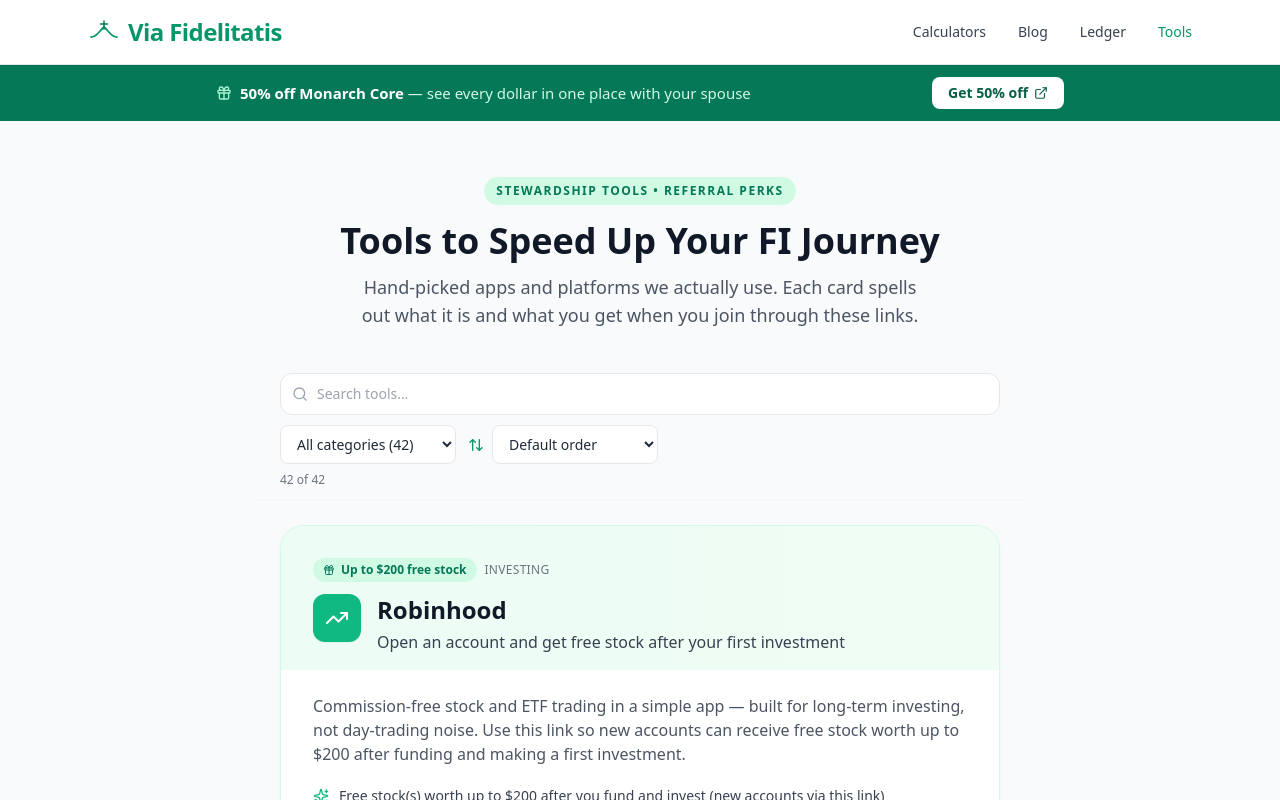
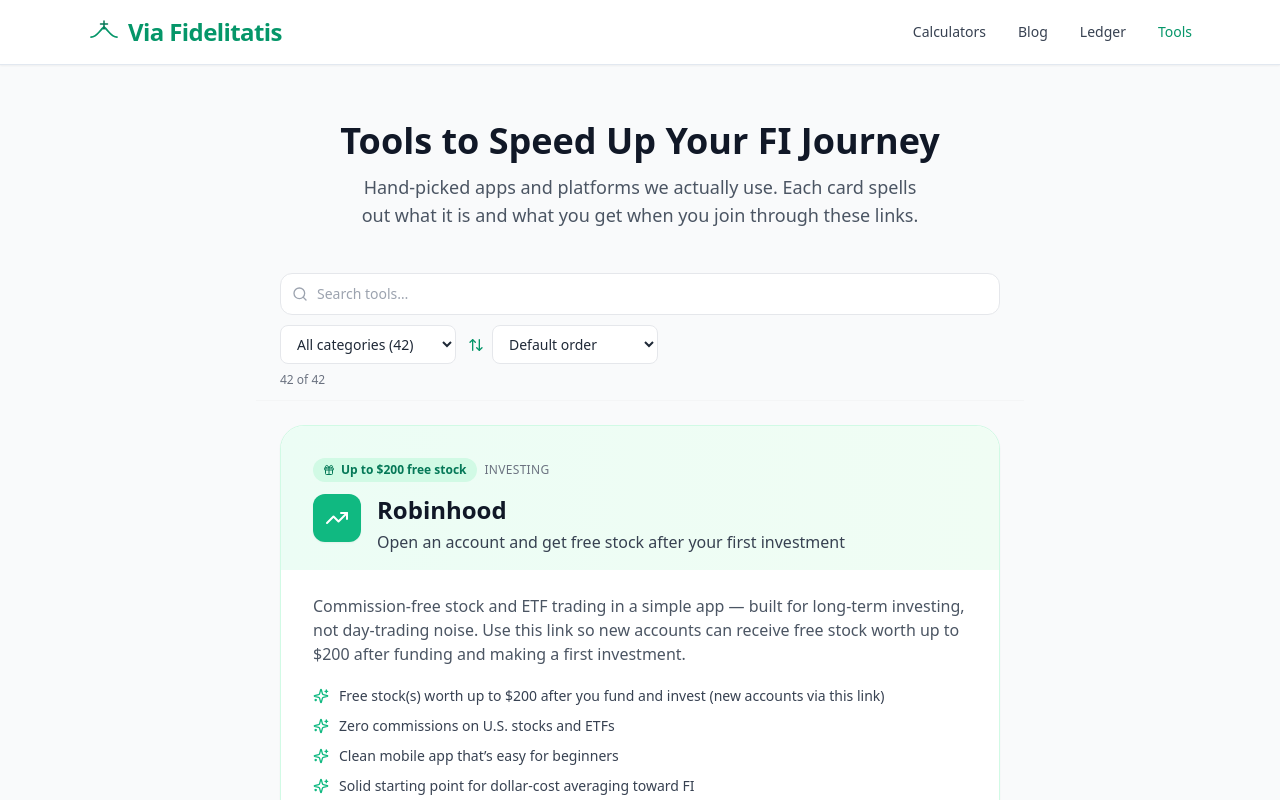
Before and after one commit to daughterpop/super-fi-calc, a React (Vite) app: page /tools in a window 1280 px wide. Shown: the top 800 px of the page. Built offline with nearby package versions, Linux system fonts and the light colour scheme.

Commit message:
Daily site improvement: Drop the referral strip and badge on Tools so the catalog is the offer – October 5, 2026

```diff
--- a/src/components/SiteHeader.jsx
+++ b/src/components/SiteHeader.jsx
@@ -19,7 +19,7 @@ function navActive(pathname, to) {
 
 /**
  * Shared sticky nav + optional rotating referral strip.
- * Strip shows on home, /calculators (+ tool pages), and /tools (not FAQ, blog, subscribe).
+ * Strip shows on home and /calculators (+ tool pages). Not on /tools — that page is already the catalog.
  * @param {{ showReferralStrip?: boolean }} props
  */
 export default function SiteHeader({ showReferralStrip = true }) {
@@ -28,7 +28,6 @@ export default function SiteHeader({ showReferralStrip = true }) {
   const stripAllowed =
     showReferralStrip &&
     (pathname === '/' ||
-      pathname === '/tools' ||
       pathname === '/calculators' ||
       pathname.startsWith('/calculators/'));
 
--- a/src/pages/Tools.jsx
+++ b/src/pages/Tools.jsx
@@ -291,13 +291,10 @@ export default function Tools() {
 
   return (
     <div className="min-h-screen bg-gray-50 overflow-x-hidden">
-      <SiteHeader />
+      <SiteHeader showReferralStrip={false} />
 
       <div className="max-w-3xl mx-auto px-4 sm:px-6 py-10 sm:py-14">
         <div className="text-center mb-6 sm:mb-8">
-          <div className="inline-flex items-center gap-2 px-3 py-1.5 rounded-full bg-emerald-100 text-emerald-700 text-[10px] sm:text-xs font-semibold tracking-[1.5px] mb-4">
-            STEWARDSHIP TOOLS • REFERRAL PERKS
-          </div>
           <h1 className="text-3xl sm:text-4xl font-bold text-gray-900 mb-3 leading-tight">
             Tools to Speed Up Your FI Journey
           </h1>
```
